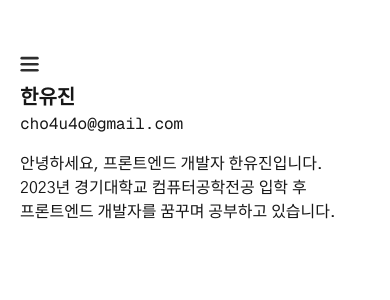
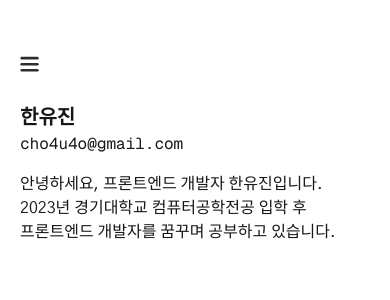
Before and after one commit to yummjin/port, a Next.js app: page /about in a window 390 px wide. Shown: the top 300 px of the page. Built offline with nearby package versions, Linux system fonts and the light colour scheme.

Commit message:
design : change padding

```diff
--- a/src/shared/layouts/AboutLayout.tsx
+++ b/src/shared/layouts/AboutLayout.tsx
@@ -13,9 +13,7 @@ export default function AboutLayout({ children }: { children: ReactNode }) {
         className={`${geistSans.variable} ${geistMono.variable} ${gothicA1.variable} min-w-screen min-h-screen p-5 md:p-10 md:pt-5`}
       >
         <AboutHeader />
-        <div className="pt-5 md:pt-10 font-sans flex flex-col gap-4">
-          {children}
-        </div>
+        <div className="pt-10 font-sans flex flex-col gap-4">{children}</div>
       </div>
     </>
   );
```
